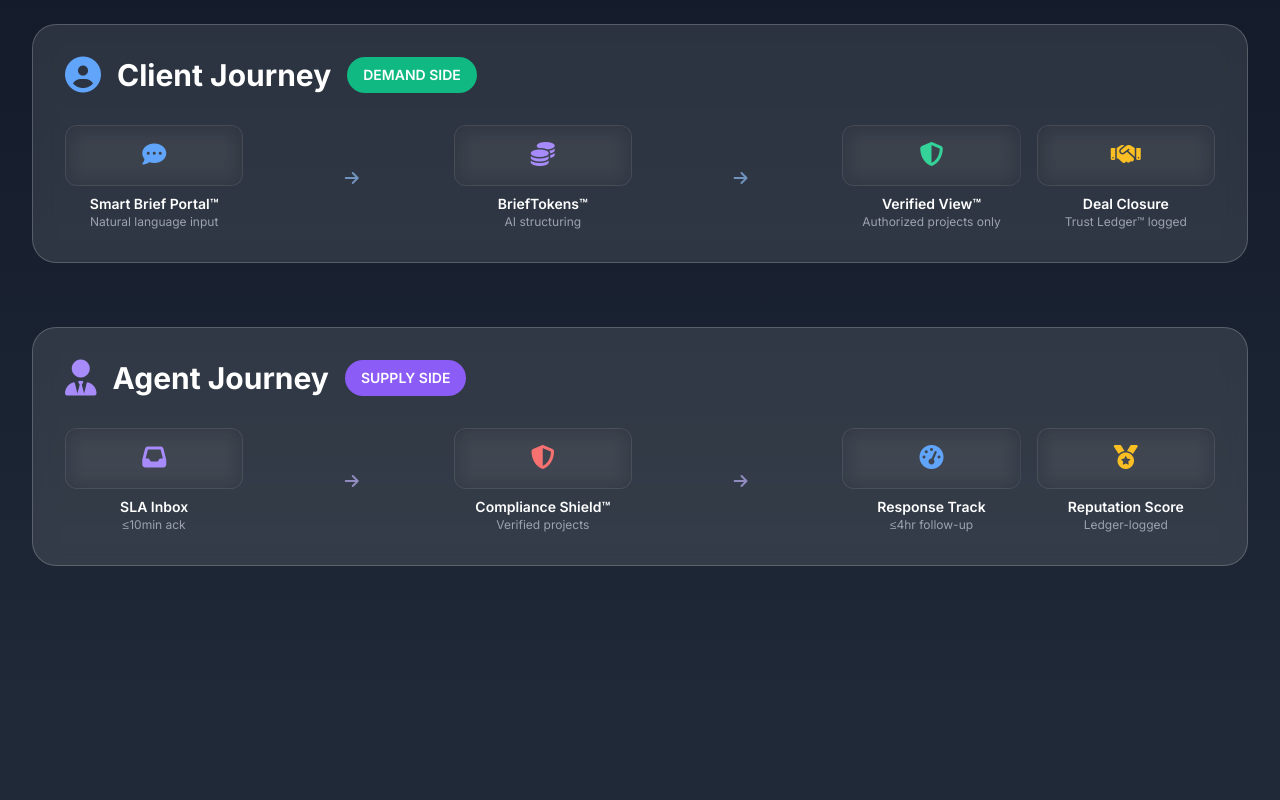
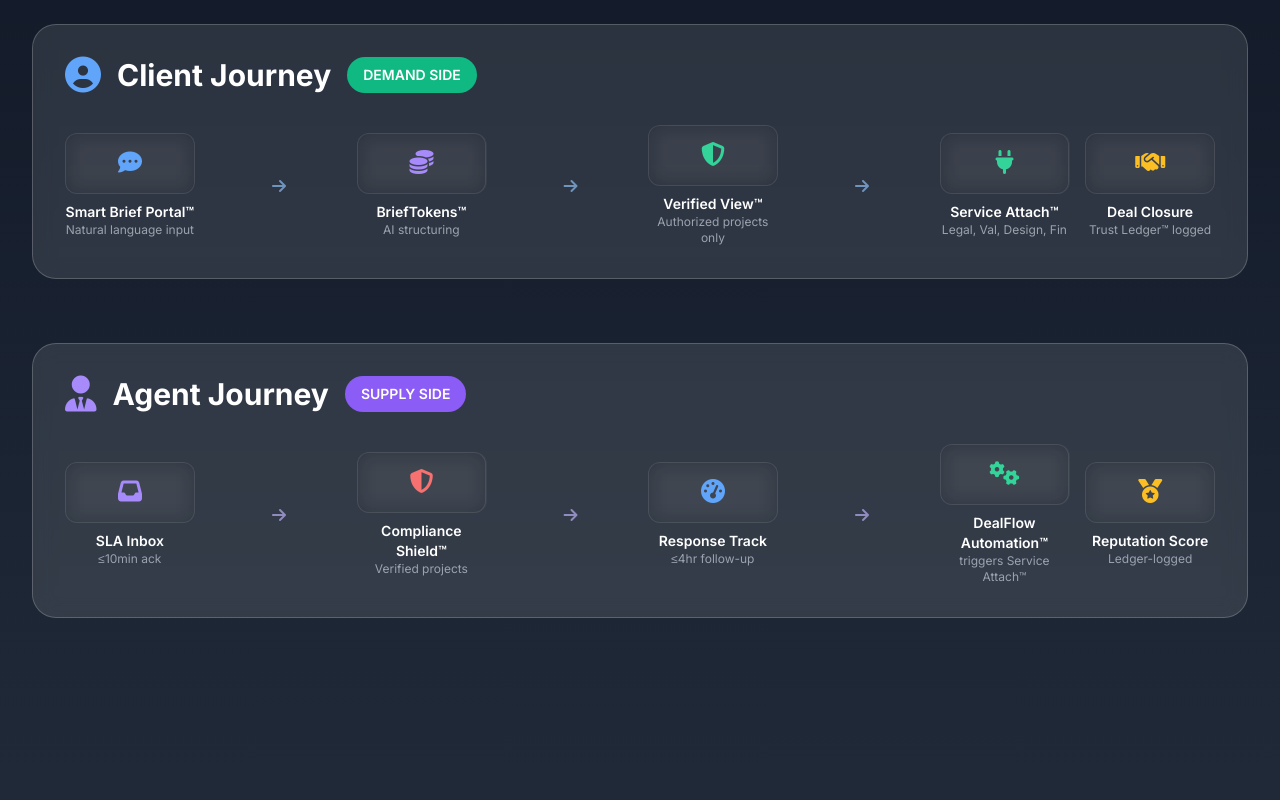
Before and after one commit to rchopra009/keystone-pitch, a plain HTML site: page index.html in a window 1280 px wide. Shown: the part 3820-4620 px from the top of the page. Drawn offline with nearby package versions, Linux system fonts and the light colour scheme.

Commit message:
Update index.html

```diff
--- a/index.html
+++ b/index.html
@@ -369,7 +369,7 @@
                     <span class="ml-4 px-4 py-2 bg-green-500 rounded-full text-sm font-semibold">DEMAND SIDE</span>
                 </div>
 
-                <div class="grid md:grid-cols-6 gap-4">
+                <div class="grid md:grid-cols-8 gap-4 items-center">
                     <div class="text-center">
                         <div class="glass-dark rounded-xl p-4 mb-2">
                             <i class="fas fa-comment-dots text-2xl text-blue-400"></i>
@@ -402,6 +402,18 @@
                         <p class="text-xs text-gray-400">Authorized projects only</p>
                     </div>
 
+                    <div class="flex items-center justify-center">
+                        <i class="fas fa-arrow-right text-blue-300 flow-arrow"></i>
+                    </div>
+
+                    <div class="text-center">
+                        <div class="glass-dark rounded-xl p-4 mb-2">
+                            <i class="fas fa-plug text-2xl text-green-400"></i>
+                        </div>
+                        <h4 class="font-semibold text-sm">Service Attach™</h4>
+                        <p class="text-xs text-gray-400">Legal, Val, Design, Fin</p>
+                    </div>
+
                     <div class="text-center">
                         <div class="glass-dark rounded-xl p-4 mb-2">
                             <i class="fas fa-handshake text-2xl text-yellow-400"></i>
@@ -420,7 +432,7 @@
                     <span class="ml-4 px-4 py-2 bg-purple-500 rounded-full text-sm font-semibold">SUPPLY SIDE</span>
                 </div>
 
-                <div class="grid md:grid-cols-6 gap-4">
+                <div class="grid md:grid-cols-8 gap-4 items-center">
                     <div class="text-center">
                         <div class="glass-dark rounded-xl p-4 mb-2">
                             <i class="fas fa-inbox text-2xl text-purple-400"></i>
@@ -451,6 +463,18 @@
                         </div>
                         <h4 class="font-semibold text-sm">Response Track</h4>
                         <p class="text-xs text-gray-400">≤4hr follow-up</p>
+                    </div>
+
+                    <div class="flex items-center justify-center">
+                        <i class="fas fa-arrow-right text-purple-300 flow-arrow"></i>
+                    </div>
+
+                    <div class="text-center">
+                        <div class="glass-dark rounded-xl p-4 mb-2">
+                            <i class="fas fa-cogs text-2xl text-green-400"></i>
+                        </div>
+                        <h4 class="font-semibold text-sm">DealFlow Automation™</h4>
+                        <p class="text-xs text-gray-400">triggers Service Attach™</p>
                     </div>
 
                     <div class="text-center">
@@ -612,7 +636,7 @@
                         <h4 class="text-xl font-semibold mb-4 text-blue-400">
                             <i class="fas fa-map-marker-alt mr-2"></i>Geography
                         </h4>
-                        <p class="text-gray-300">Delhi NCR</p>
+                        <p class="text-gray-300">NCR only</p>
                     </div>
                     <div>
                         <h4 class="text-xl font-semibold mb-4 text-purple-400">
```
